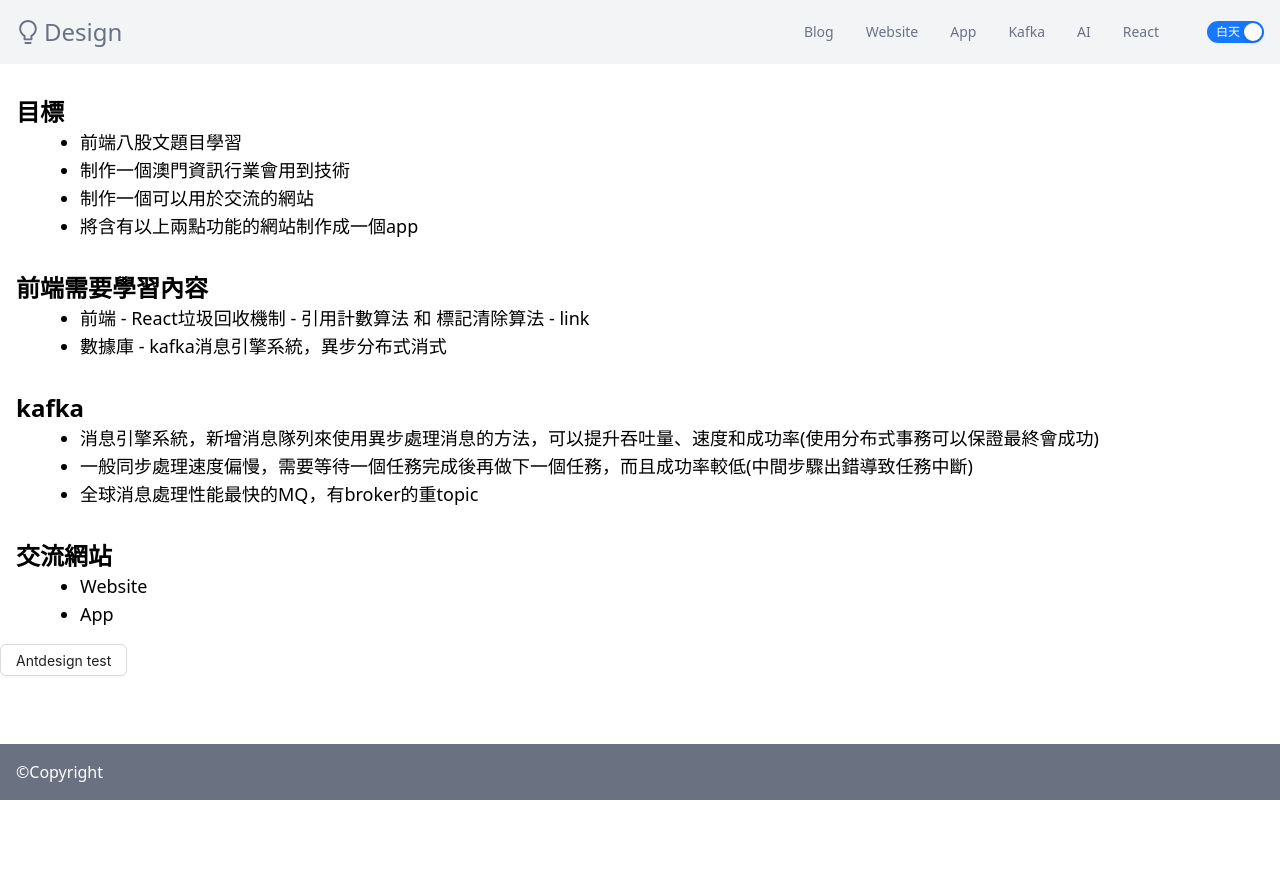
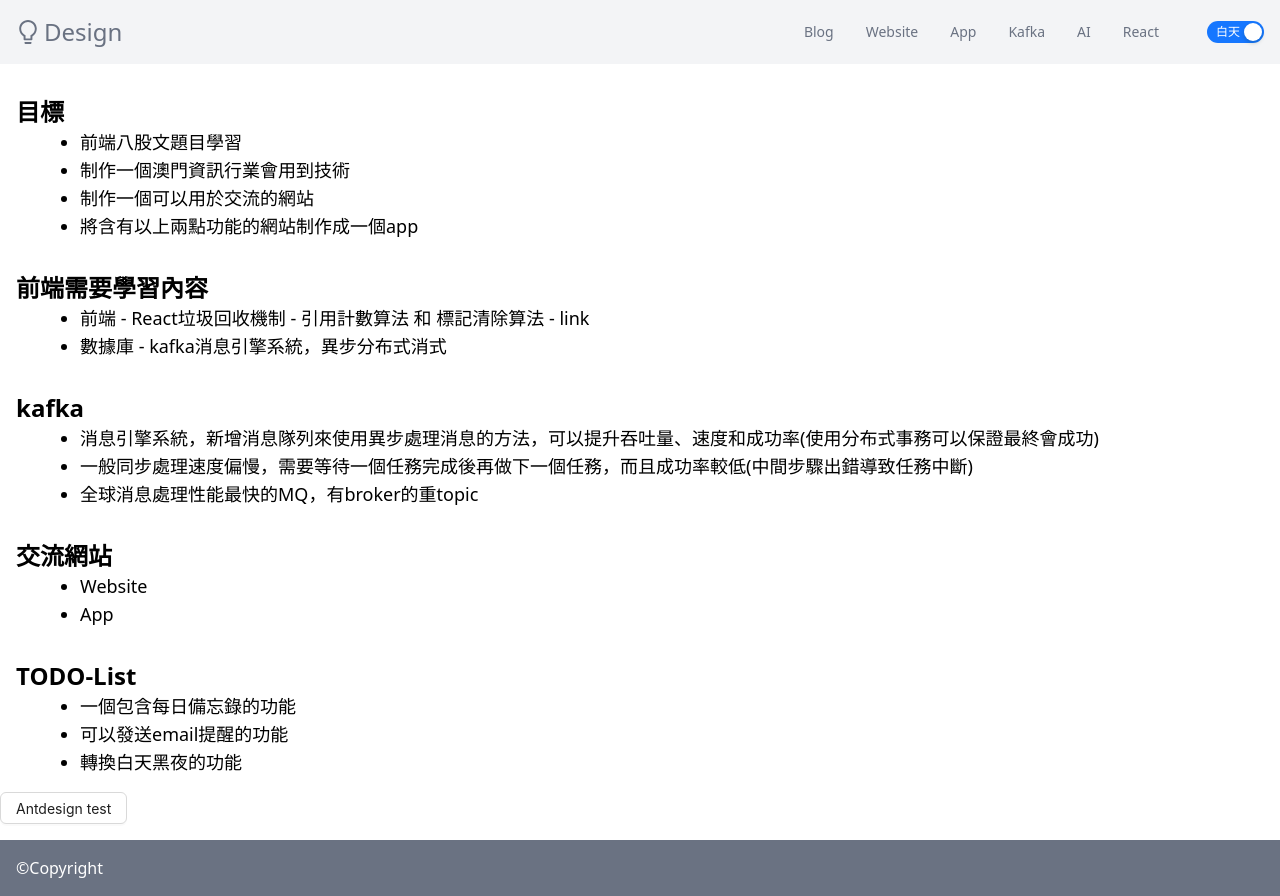
Before and after one commit to JasonK145/blog, a React (Vite) app: page / in a window 1280 px wide. Before the commit the page ends 800 px from the top, so only its background shows below. Built offline with nearby package versions, Linux system fonts and the light colour scheme; the HTML template or start-up script is replaced by a standard one.

Commit message:
日常維護

```diff
--- a/src/App.tsx
+++ b/src/App.tsx
@@ -60,6 +60,14 @@ function App() {
             <li>App</li>
           </ul>
         </section>
+        <section className="p-4">
+          <p className='text-2xl font-bold'>TODO-List</p>
+          <ul className='list-disc pl-16 text-lg'>
+            <li>一個包含每日備忘錄的功能</li>
+            <li>可以發送email提醒的功能</li>
+            <li>轉換白天黑夜的功能</li>
+          </ul>
+        </section>
         <Button onClick={() => alert("warning")}>Antdesign test</Button>
       </div>
       <footer className="bg-gray-500 p-4 mt-4 text-white">
```
